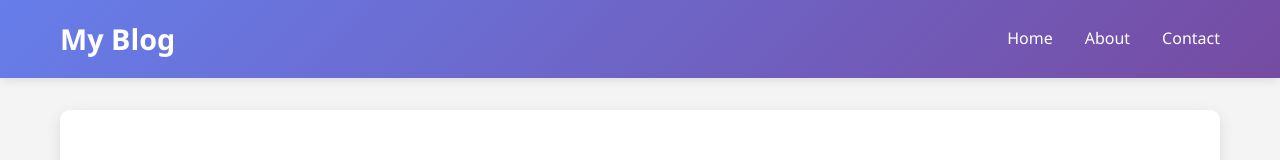
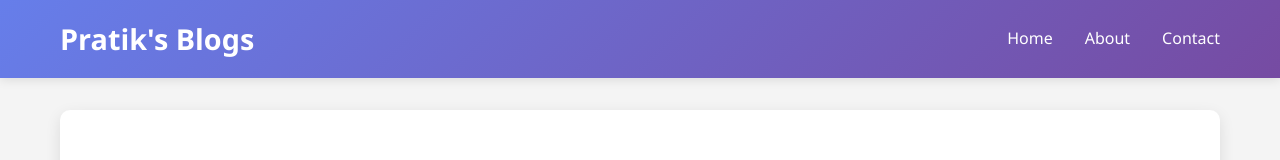
Before and after one commit to pratik2909/my-static-web-app, a website: page index.html in a window 1280 px wide. Shown: the top 160 px of the page. Drawn offline with Linux system fonts and the light colour scheme.

Commit message:
Update index.html

```diff
--- a/index.html
+++ b/index.html
@@ -3,14 +3,14 @@
 <head>
     <meta charset="UTF-8">
     <meta name="viewport" content="width=device-width, initial-scale=1.0">
-    <title>My Personal Blog</title>
+    <title>Pratik Bose Blogs</title>
     <link rel="stylesheet" href="styles.css">
 </head>
 <body>
     <header>
         <nav class="navbar">
             <div class="container">
-                <h1 class="logo">My Blog</h1>
+                <h1 class="logo">Pratik's Blogs</h1>
                 <ul class="nav-links">
                     <li><a href="#home">Home</a></li>
                     <li><a href="#about">About</a></li>
```
